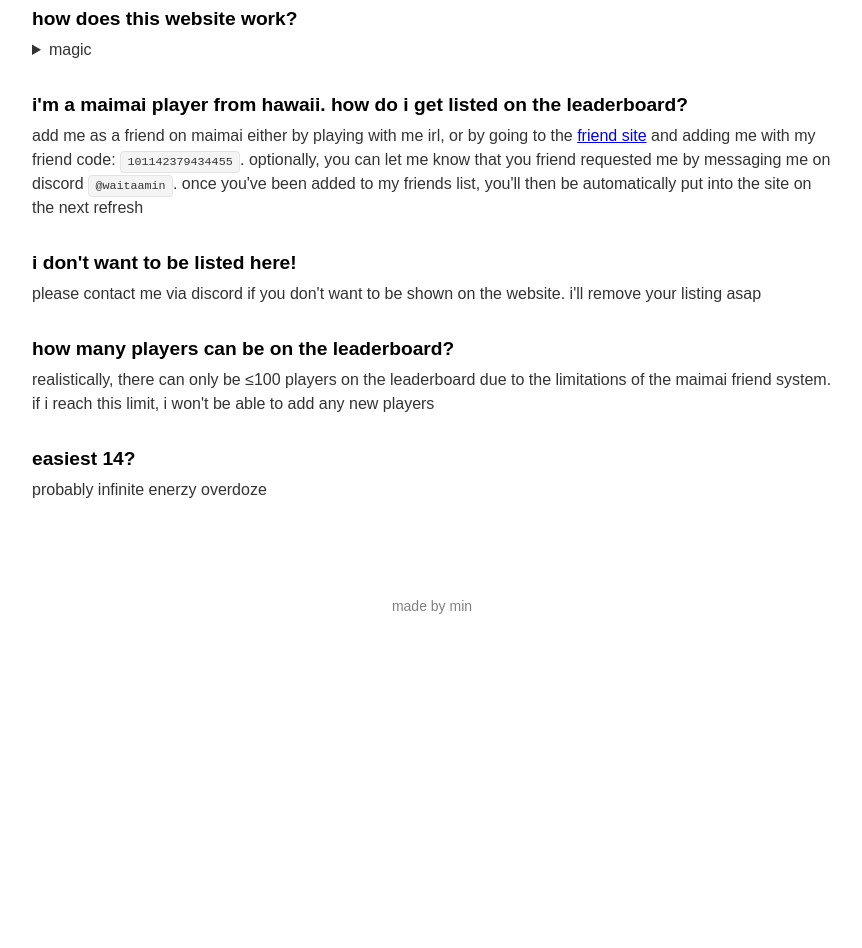
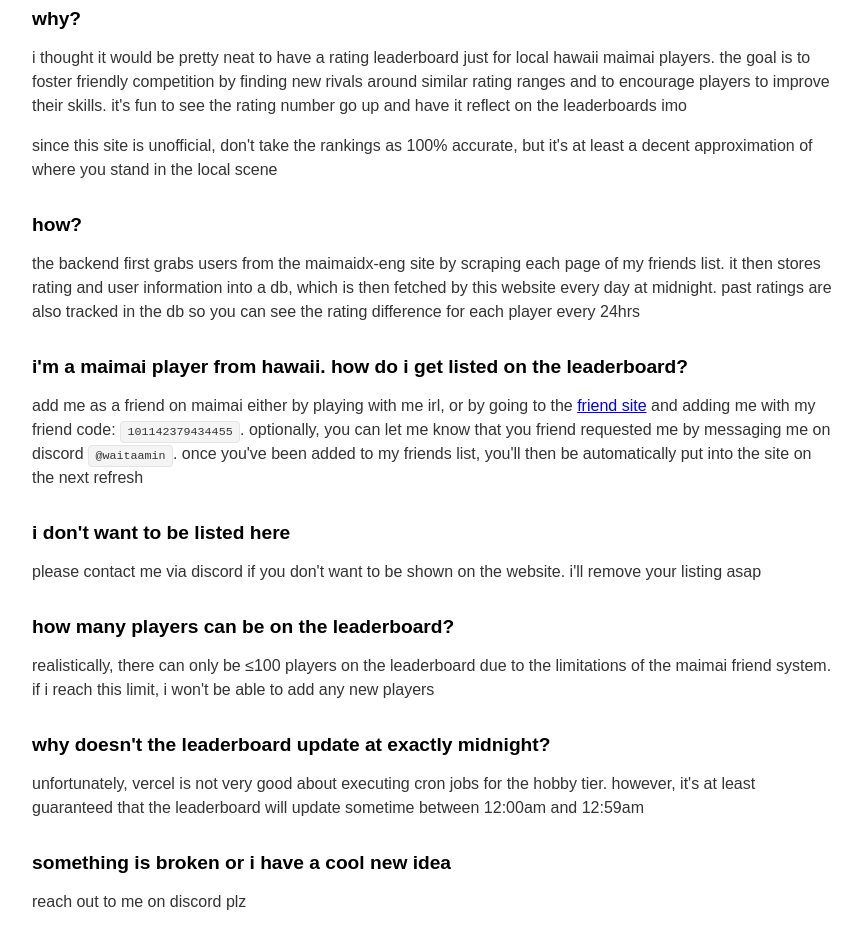
Before and after one commit to min-808/rating-site, a Next.js app: page /faq in a window 1280 px wide. Shown: the part 140-1088 px from the top of the page, without its empty margins (208-1070 px from the left). Before the commit the page ends 800 px from the top, so only its background shows below. Built offline with nearby package versions, Linux system fonts and the light colour scheme.

Commit message:
Add new faq questions and answers

```diff
--- a/src/app/faq/page.tsx
+++ b/src/app/faq/page.tsx
@@ -1,4 +1,3 @@
-import Link from 'next/link';
 import type { Metadata } from 'next';
 
 export const metadata: Metadata = {
@@ -6,8 +5,7 @@
   description: 'frequently asked questions about the rating leaderboard.',
 };
 
-export default function faq() {
-  // 2. Reusable style for your discord code blocks
+export default function Faq() {
   const codeStyle = {
     backgroundColor: "#f4f4f5",
     padding: "0.2rem 0.4rem",
@@ -17,16 +15,27 @@
     border: "1px solid #e4e4e7"
   };
 
-  // 3. Changed answers to JSX (<>...</>) to embed the components
   const faqs = [
     {
-      question: "how does this website work?",
+      question: "why?",
       answer: (
         <>
-        <details>
-            <summary>magic</summary>
-            every day at 11:55pm HST, the backend grabs users from the maimaidx-eng site by scraping each page of my friends list. it then stores rating and user information into a db, which is then fetched by this website every day at midnight. past ratings are also tracked in the db so you can see the rating difference for each player every 24hrs
-        </details>
+            <p className="mb-4">
+                i thought it would be pretty neat to have a rating leaderboard just for local hawaii maimai players. the goal is to foster friendly competition by finding new rivals around similar rating ranges and to encourage players to improve their skills. it's fun to see the rating number go up and have it reflect on the leaderboards imo
+            </p>
+            <p>
+                since this site is unofficial, don't take the rankings as 100% accurate, but it's at least a decent approximation of where you stand in the local scene
+            </p>
+        </>
+      ),
+    },
+    {
+      question: "how?",
+      answer: (
+        <>
+            <p>
+                the backend first grabs users from the maimaidx-eng site by scraping each page of my friends list. it then stores rating and user information into a db, which is then fetched by this website every day at midnight. past ratings are also tracked in the db so you can see the rating difference for each player every 24hrs
+            </p>
         </>
       ),
     },
@@ -34,15 +43,19 @@
       question: "i'm a maimai player from hawaii. how do i get listed on the leaderboard?",
       answer: (
         <>
-          add me as a friend on maimai either by playing with me irl, or by going to the <a href="https://maimaidx-eng.com/maimai-mobile/friend/search/" target="_blank" rel="noopener noreferrer">friend site</a> and adding me with my friend code: <code style={codeStyle}>101142379434455</code>. optionally, you can let me know that you friend requested me by messaging me on discord <code style={codeStyle}>@waitaamin</code>. once you've been added to my friends list, you'll then be automatically put into the site on the next refresh
+            <p>
+                add me as a friend on maimai either by playing with me irl, or by going to the <a href="https://maimaidx-eng.com/maimai-mobile/friend/search/" target="_blank" rel="noopener noreferrer">friend site</a> and adding me with my friend code: <code style={codeStyle}>101142379434455</code>. optionally, you can let me know that you friend requested me by messaging me on discord <code style={codeStyle}>@waitaamin</code>. once you've been added to my friends list, you'll then be automatically put into the site on the next refresh
+            </p>
         </>
       ),
     },
     {
-      question: "i don't want to be listed here!",
+      question: "i don't want to be listed here",
       answer: (
         <>
-          please contact me via discord if you don't want to be shown on the website. i'll remove your listing asap
+            <p>
+                please contact me via discord if you don't want to be shown on the website. i'll remove your listing asap
+            </p>
         </>
       ),
     },
@@ -50,7 +63,29 @@
       question: "how many players can be on the leaderboard?",
       answer: (
         <>
-          realistically, there can only be ≤100 players on the leaderboard due to the limitations of the maimai friend system. if i reach this limit, i won't be able to add any new players
+            <p>
+                realistically, there can only be ≤100 players on the leaderboard due to the limitations of the maimai friend system. if i reach this limit, i won't be able to add any new players
+            </p>
+        </>
+      ),
+    },
+    {
+      question: "why doesn't the leaderboard update at exactly midnight?",
+      answer: (
+        <>
+            <p>
+                unfortunately, vercel is not very good about executing cron jobs for the hobby tier. however, it's at least guaranteed that the leaderboard will update sometime between 12:00am and 12:59am
+            </p>
+        </>
+      ),
+    },
+    {
+      question: "something is broken or i have a cool new idea",
+      answer: (
+        <>
+            <p>
+                reach out to me on discord plz
+            </p>
         </>
       ),
     },
@@ -58,7 +93,9 @@
       question: "easiest 14?",
       answer: (
         <>
-          probably infinite enerzy overdoze
+            <p>
+                probably infinite enerzy overdoze
+            </p>
         </>
       ),
     },
```
